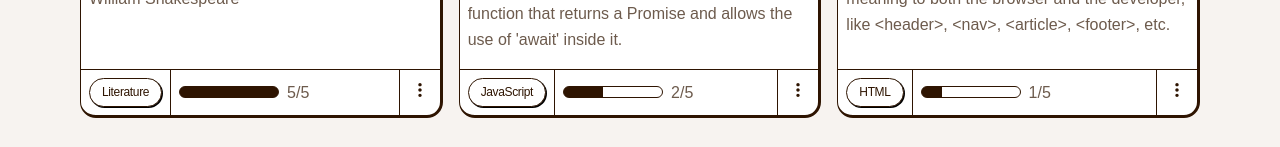
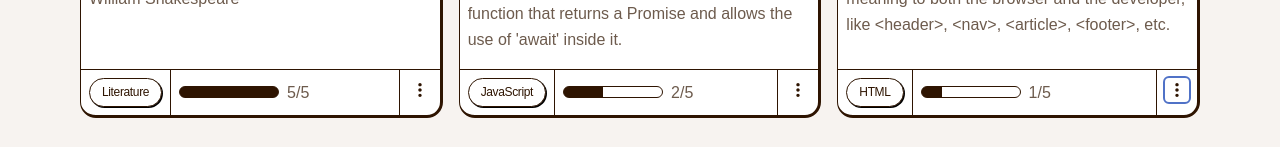
Before and after one commit to jkaps9/flashcard-app, a React (Vite) app: page / in a window 1280 px wide. Shown: the part 2172-2319 px from the top of the page. Built offline with nearby package versions, Linux system fonts and the light colour scheme; a web font is replaced by a local one.

Commit message:
add action menu to cards

```diff
--- /dev/null
+++ b/src/components/ActionMenu.jsx
@@ -0,0 +1,110 @@
+import { useState, useEffect, useRef } from "react";
+import MenuIcon from "../assets/icons/icon-menu.svg";
+import styles from "./ActionMenu.module.css";
+
+export default function ActionMenu({
+  actions,
+  ariaLabel = "Open options menu",
+}) {
+  const [isOpen, setIsOpen] = useState(false);
+
+  const containerRef = useRef(null);
+  const buttonRef = useRef(null);
+  const menuRef = useRef(null);
+  const itemRefs = useRef([]);
+
+  useEffect(() => {
+    const handleOutsideClick = (e) => {
+      if (containerRef.current && !containerRef.current.contains(e.target)) {
+        setIsOpen(false);
+      }
+    };
+
+    if (isOpen) {
+      document.addEventListener("mousedown", handleOutsideClick);
+    }
+
+    return () => document.removeEventListener("mousedown", handleOutsideClick);
+  }, [isOpen]);
+
+  useEffect(() => {
+    if (isOpen && itemRefs.current[0]) {
+      itemRefs.current[0].focus();
+    } else if (!isOpen && buttonRef.current) {
+      // Return focus to the trigger button when closed
+      buttonRef.current.focus();
+    }
+  }, [isOpen]);
+
+  const handleButtonKeyDown = (e) => {
+    if (e.key === "Enter" || e.key === " " || e.key === "ArrowDown") {
+      e.preventDefault();
+      setIsOpen(true);
+    }
+  };
+
+  const handleMenuKeyDown = (e, index) => {
+    if (e.key === "Escape") {
+      setIsOpen(false);
+      return;
+    }
+
+    if (e.key === "ArrowDown") {
+      e.preventDefault();
+      const nextIndex = (index + 1) % actions.length;
+      itemRefs.current[nextIndex]?.focus();
+    }
+
+    if (e.key === "ArrowUp") {
+      e.preventDefault();
+      const prevIndex = (index - 1 + actions.length) % actions.length;
+      itemRefs.current[prevIndex]?.focus();
+    }
+  };
+
+  const handleActionSelect = (onClick) => {
+    onClick();
+    setIsOpen(false);
+  };
+
+  return (
+    <div className="action-menu" ref={containerRef}>
+      <button
+        ref={buttonRef}
+        type="button"
+        className={styles.actionMenuTrigger}
+        aria-haspopup="menu"
+        aria-expanded={isOpen}
+        aria-label={ariaLabel}
+        onClick={() => setIsOpen(!isOpen)}
+        onKeyDown={handleButtonKeyDown}
+      >
+        <img src={MenuIcon} aria-hidden="true" />
+      </button>
+
+      {isOpen && (
+        <div
+          ref={menuRef}
+          className="action-menu-dropdown"
+          role="menu"
+          aria-orientation="vertical"
+        >
+          {actions.map((action, index) => (
+            <button
+              key={action.label}
+              ref={(el) => (itemRefs.current[index] = el)}
+              type="button"
+              role="menuitem"
+              tabIndex={-1}
+              className={`action-menu-item ${action.isDestructive ? "destructive" : ""}`}
+              onClick={() => handleActionSelect(action.onClick)}
+              onKeyDown={(e) => handleMenuKeyDown(e, index)}
+            >
+              {action.label}
+            </button>
+          ))}
+        </div>
+      )}
+    </div>
+  );
+}
--- /dev/null
+++ b/src/components/ActionMenu.module.css
@@ -0,0 +1,15 @@
+.actionMenuTrigger {
+  border: none;
+  background: none;
+  display: flex;
+  padding: 0;
+  &:hover {
+    cursor: pointer;
+  }
+
+  &:focus-visible,
+  &:active {
+    border-radius: var(--radius-xs);
+    outline: 2px solid var(--colors-blue-600);
+  }
+}
--- a/src/components/Card.jsx
+++ b/src/components/Card.jsx
@@ -1,4 +1,4 @@
-import MenuIcon from "../assets/icons/icon-menu.svg";
+import ActionMenu from "./ActionMenu";
 
 export default function Card({
   id,
@@ -9,6 +9,18 @@ export default function Card({
   onDelete,
 }) {
   const percentageComplete = (knownCount / 5) * 100;
+
+  const menuActions = [
+    {
+      label: "Edit Card",
+      onClick: () => console.log("Editing", id),
+    },
+    {
+      label: "Delete Card",
+      onClick: () => onDelete(id),
+      isDestructive: true,
+    },
+  ];
   return (
     <div className="card flashcard">
       <div className="flashcard__header">
@@ -30,38 +42,10 @@ export default function Card({
           ></div>
           <p className="progress__amount">{knownCount}/5</p>
         </div>
-        <div className="footer__buttons">
-          <button
-            id="menu-trigger"
-            className="flashcard__menu-btn"
-            aria-haspopup="true"
-            aria-expanded="false"
-            aria-controls="menu-popup"
-            aria-label="Actions"
-          >
-            <img src={MenuIcon} aria-hidden="true" />
-            <span className="sr-only">Toggle Menu</span>
-          </button>
-
-          <ul id="menu-popup" role="menu" aria-labelledby="menu-trigger" hidden>
-            <li role="none">
-              <button role="menuitem" tabindex="-1" id="action-edit">
-                Edit
-              </button>
-            </li>
-            <li role="none">
-              <button
-                role="menuitem"
-                tabindex="-1"
-                id="action-delete"
-                className="delete-btn"
-                onClick={() => onDelete(id)}
-              >
-                Delete
-              </button>
-            </li>
-          </ul>
-        </div>
+        <ActionMenu
+          actions={menuActions}
+          ariaLabel={`Open actions menu`}
+        ></ActionMenu>
       </div>
     </div>
   );
--- a/src/index.css
+++ b/src/index.css
@@ -541,22 +541,6 @@ header .mode-toggle button .study .study-card__header {
   width: 100px;
 }
 
-.flashcard__menu-btn {
-  border: none;
-  background: none;
-  display: flex;
-  padding: 0;
-  &:hover {
-    cursor: pointer;
-  }
-
-  &:focus-visible,
-  &:active {
-    border-radius: var(--radius-xs);
-    outline: 2px solid var(--colors-blue-600);
-  }
-}
-
 .study.hidden,
 .all-cards.hidden {
   visibility: hidden;
```
